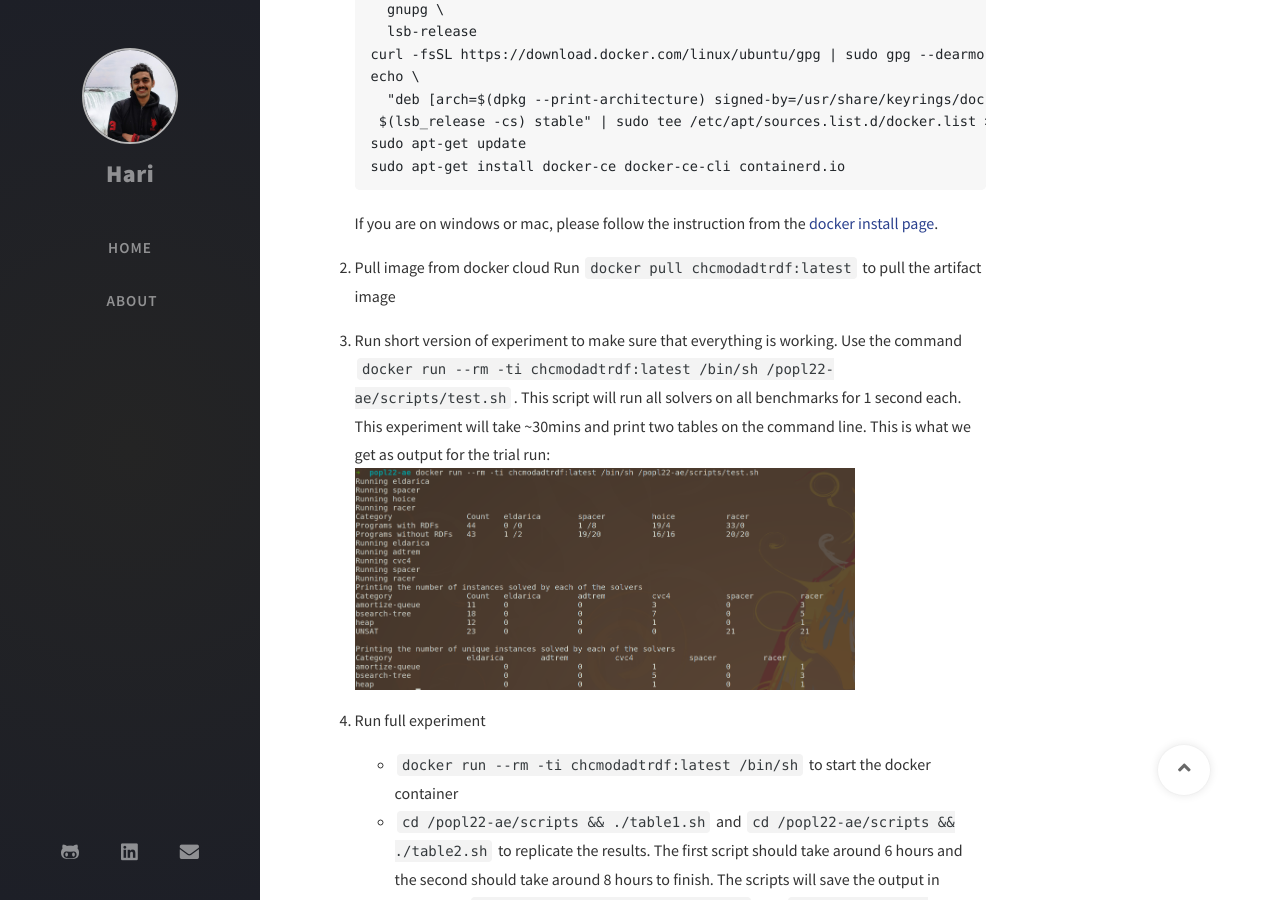
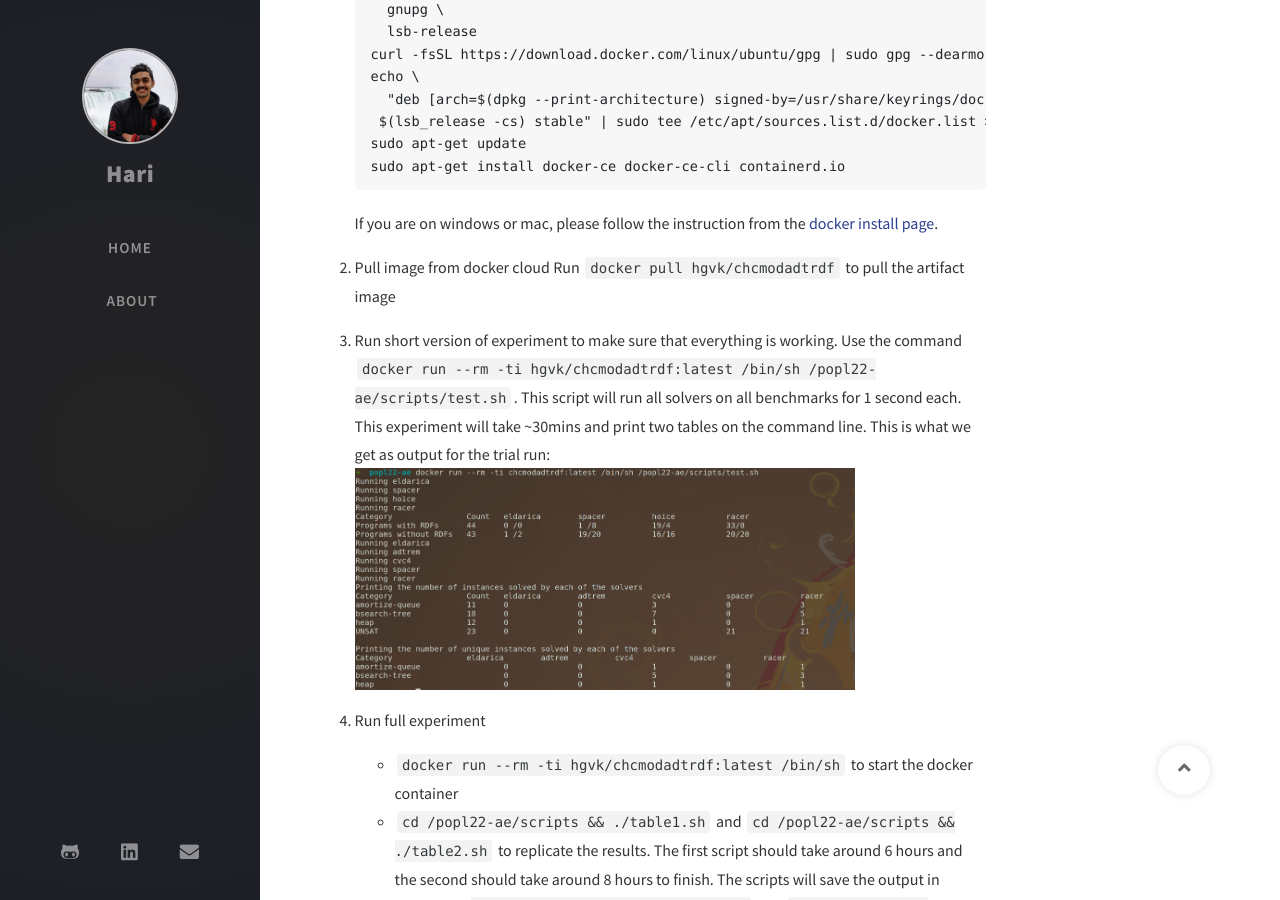
Before and after one commit to hgvk94/hgvk94.github.io, a Jekyll site: the page built from _posts/2021-10-06-RACER-AE.md, in a window 1280 px wide and 900 px high, scrolled down 1261 px. Built offline with Jekyll 4.4.1, drawn with Linux system fonts in a browser that asks for light colours; nearby versions of some CDN libraries; comment, search, counter and statistics services are not loaded; some of the changed text lies outside the part shown.

Commit message:
image name

````diff
--- a/_posts/2021-10-06-RACER-AE.md
+++ b/_posts/2021-10-06-RACER-AE.md
@@ -16,7 +16,6 @@ Functions" (paper #629).
 The paper can be found [here](/assets/racer/popl22-paper629.pdf). The empirical
 results are presented as Table 1 and Table 2 in section 8 (page 23) of the
 paper:
-<!-- ![Results from the paper](/assets/racer/tables.png "Tables") -->
 <img src="/assets/racer/tables.png" alt="Tables" width="500"/>
 
 Our algorithm is called **Racer**. In our paper, we called it *ALG* to respect
@@ -56,16 +55,17 @@ compares Racer with 4 other solvers (Spacer, Eldarica, CVC4 and VeriMAP) on the
    install page](https://docs.docker.com/engine/install/).
 
 2. Pull image from docker cloud
-    Run `docker pull chcmodadtrdf:latest` to pull the artifact image
+    Run `docker pull hgvk/chcmodadtrdf` to pull the artifact image
 
 3. Run short version of experiment to make sure that everything is working. Use the command
-`docker run --rm -ti chcmodadtrdf:latest /bin/sh /popl22-ae/scripts/test.sh`. This script will run all solvers on all benchmarks for 1 second each. This experiment will take ~30mins and print two tables on the command line.
-This is what we get  as output for the trial run:
-<!-- ![test run](/assets/racer/trialrun.png "trial run") -->
-<img src="/assets/racer/trialrun.png" alt="Trial run" width="500"/>
+`docker run --rm -ti hgvk/chcmodadtrdf:latest /bin/sh
+/popl22-ae/scripts/test.sh`. This script will run all solvers on all benchmarks
+for 1 second each. This experiment will take ~30mins and print two tables on the
+command line. This is what we get as output for the trial run: <img
+src="/assets/racer/trialrun.png" alt="Trial run" width="500"/>
 
 4. Run full experiment
-    * `docker run --rm -ti chcmodadtrdf:latest /bin/sh` to start the docker container
+    * `docker run --rm -ti hgvk/chcmodadtrdf:latest /bin/sh` to start the docker container
     * `cd /popl22-ae/scripts && ./table1.sh` and `cd /popl22-ae/scripts && ./table2.sh` to replicate the results. The first script should take around 6 hours and the second should take around 8 hours to finish. The scripts will save the output in directories `/popl22-ae/rust-horn-experiment/` and `/popl22-ae/leon-experiment/` respectively. The output of solver *sol* is named *sol-op.txt*. The summary of the results are stored in `/popl22-ae/rust-horn-experiment/table1.txt` and `/popl22-ae/leon-experiment/table2.txt`.
 
 ## Contents of AE:
@@ -113,7 +113,7 @@ To run Racer on benchmarks not included with the artifact, do
 1. Map benchmark directory to a directory inside the docker container
    Run docker with the option `-v /path/to/bench/:/hostBench/` to map the directory `/path/to/bench` in the host machine to `/hostBench` in the docker container. The full command is
    ```
-   docker run -rm -ti -v /path/to/bench/:/hostBench/ chcmodadtrdf:latest /bin/sh
+   docker run -rm -ti -v /path/to/bench/:/hostBench/ hgvk/chcmodadtrdf:latest /bin/sh
    ```
 2. Optionally, run preprocessing from inside docker using the command `/popl22-ae/scripts/run-preprocessing.sh /hostBench`. This will create a new benchmark in the same directory
 
````
